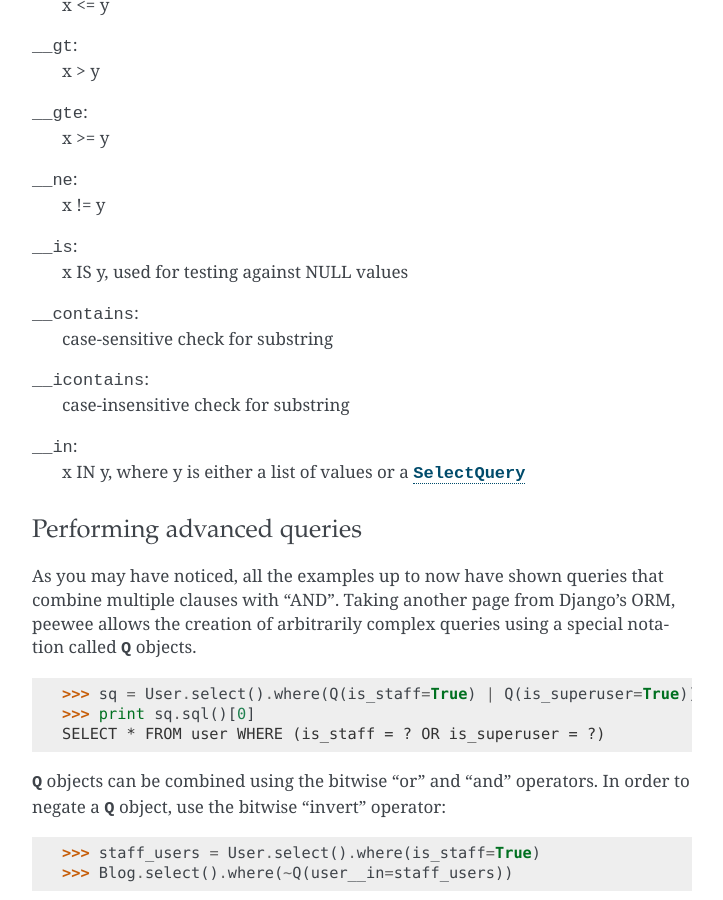
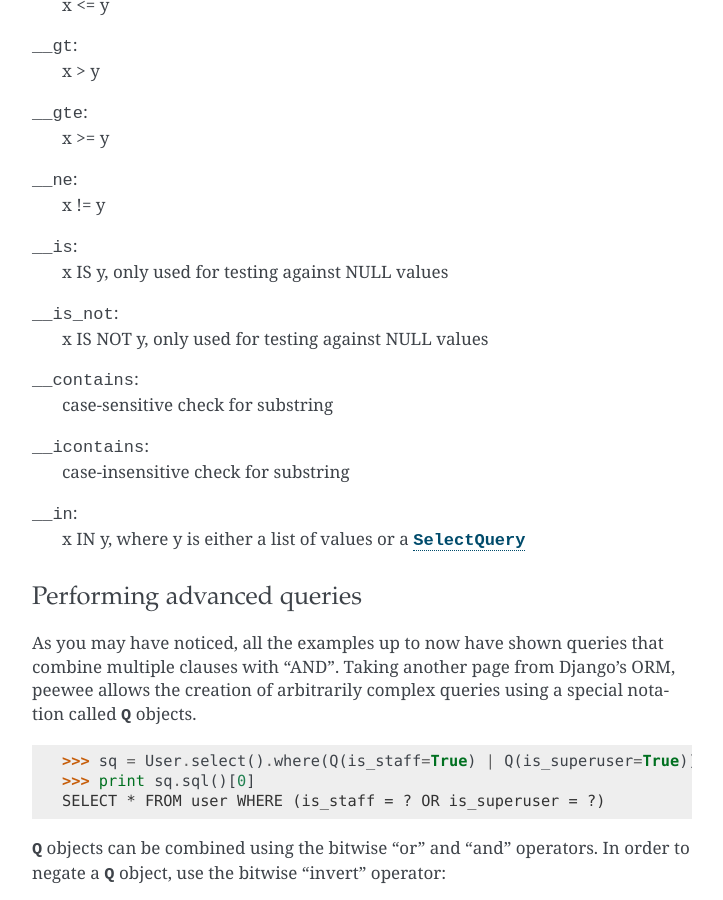
Before and after one commit to coleifer/peewee, a Sphinx documentation site: the page built from docs/peewee/querying.rst, in a window 1280 px wide and 900 px high, scrolled down 3158 px. Shown: the whole window, without its empty margins (388-1111 px from the left). Built offline with Sphinx 7.4.7, drawn with Linux system fonts in a browser that asks for light colours.

Commit message:
docs for "__is_not" lookup type

```diff
--- a/docs/peewee/querying.rst
+++ b/docs/peewee/querying.rst
@@ -175,7 +175,10 @@ lookup types are available in peewee:
     x != y
 
 ``__is``:
-    x IS y, used for testing against NULL values
+    x IS y, only used for testing against NULL values
+
+``__is_not``:
+    x IS NOT y, only used for testing against NULL values
 
 ``__contains``:
     case-sensitive check for substring
```
